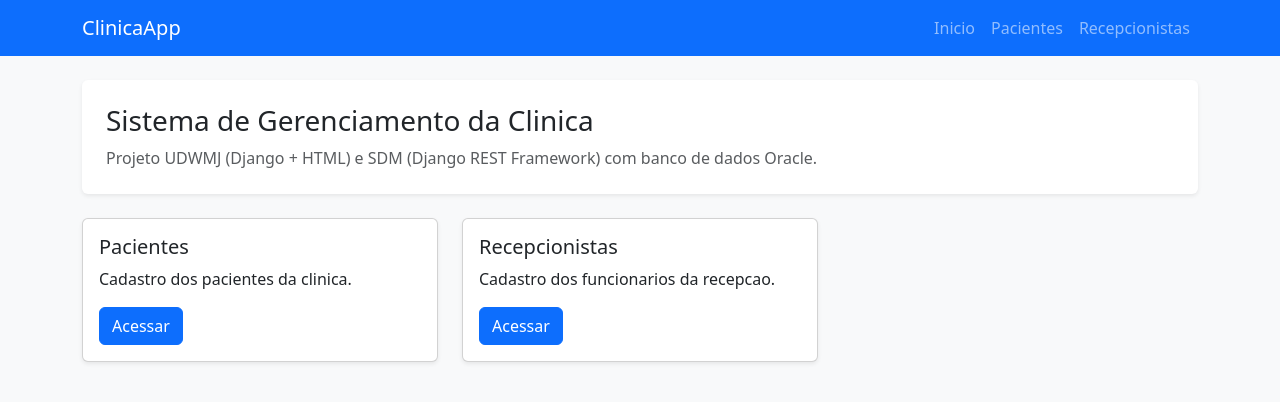
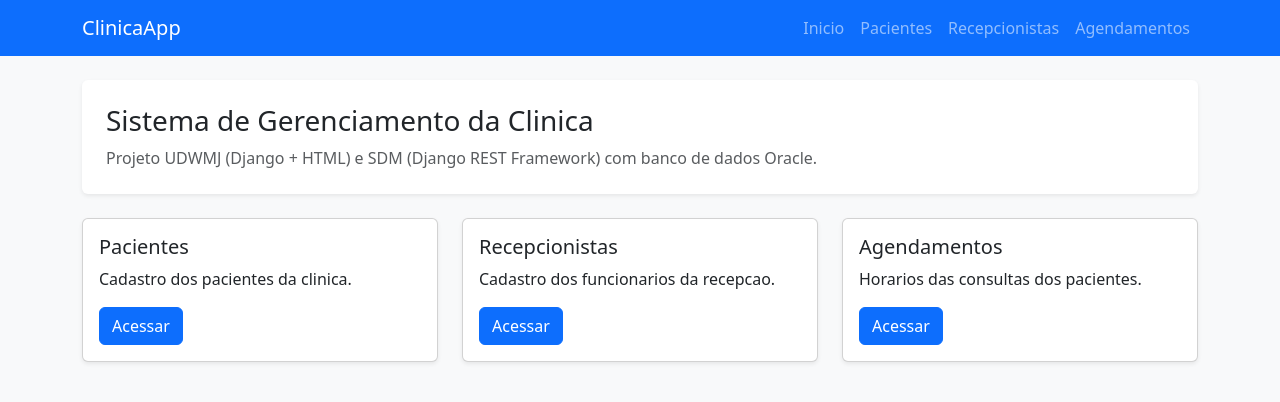
Before and after one commit to alonsowi/clinicaapp, a Django app: page / in a window 1280 px wide. Shown: the top 402 px of the page. Run offline with Django 5.2, Linux system fonts and the light colour scheme.

Commit message:
feat(agendamento): define as URLs e adiciona o app ao menu

```diff
--- /dev/null
+++ b/apps/agendamento/urls.py
@@ -0,0 +1,13 @@
+from django.urls import path
+
+from . import views
+
+app_name = 'agendamento'
+
+urlpatterns = [
+    # UDWMJ - Django com HTML (MVT)
+    path('', views.AgendamentoListView.as_view(), name='list'),
+    path('novo/', views.AgendamentoCreateView.as_view(), name='create'),
+    path('<int:pk>/editar/', views.AgendamentoUpdateView.as_view(), name='update'),
+    path('<int:pk>/excluir/', views.AgendamentoDeleteView.as_view(), name='delete'),
+]
--- a/clinicapp/urls.py
+++ b/clinicapp/urls.py
@@ -8,6 +8,7 @@ urlpatterns = [
     path('', include('core.urls', namespace='core')),
     path('pacientes/', include('paciente.urls', namespace='paciente')),
     path('recepcionistas/', include('recepcionista.urls', namespace='recepcionista')),
+    path('agendamentos/', include('agendamento.urls', namespace='agendamento')),
 ]
 
 urlpatterns += static(settings.MEDIA_URL, document_root=settings.MEDIA_ROOT)
--- a/templates/base.html
+++ b/templates/base.html
@@ -21,6 +21,7 @@
                     <li class="nav-item"><a class="nav-link" href="{% url 'core:home' %}">Inicio</a></li>
                     <li class="nav-item"><a class="nav-link" href="{% url 'paciente:list' %}">Pacientes</a></li>
                     <li class="nav-item"><a class="nav-link" href="{% url 'recepcionista:list' %}">Recepcionistas</a></li>
+                    <li class="nav-item"><a class="nav-link" href="{% url 'agendamento:list' %}">Agendamentos</a></li>
                 </ul>
             </div>
         </div>
--- a/templates/core/home.html
+++ b/templates/core/home.html
@@ -29,5 +29,14 @@
             </div>
         </div>
     </div>
+    <div class="col-md-4">
+        <div class="card h-100 shadow-sm">
+            <div class="card-body">
+                <h5 class="card-title">Agendamentos</h5>
+                <p class="card-text">Horarios das consultas dos pacientes.</p>
+                <a href="{% url 'agendamento:list' %}" class="btn btn-primary">Acessar</a>
+            </div>
+        </div>
+    </div>
 </div>
 {% endblock body %}
```
